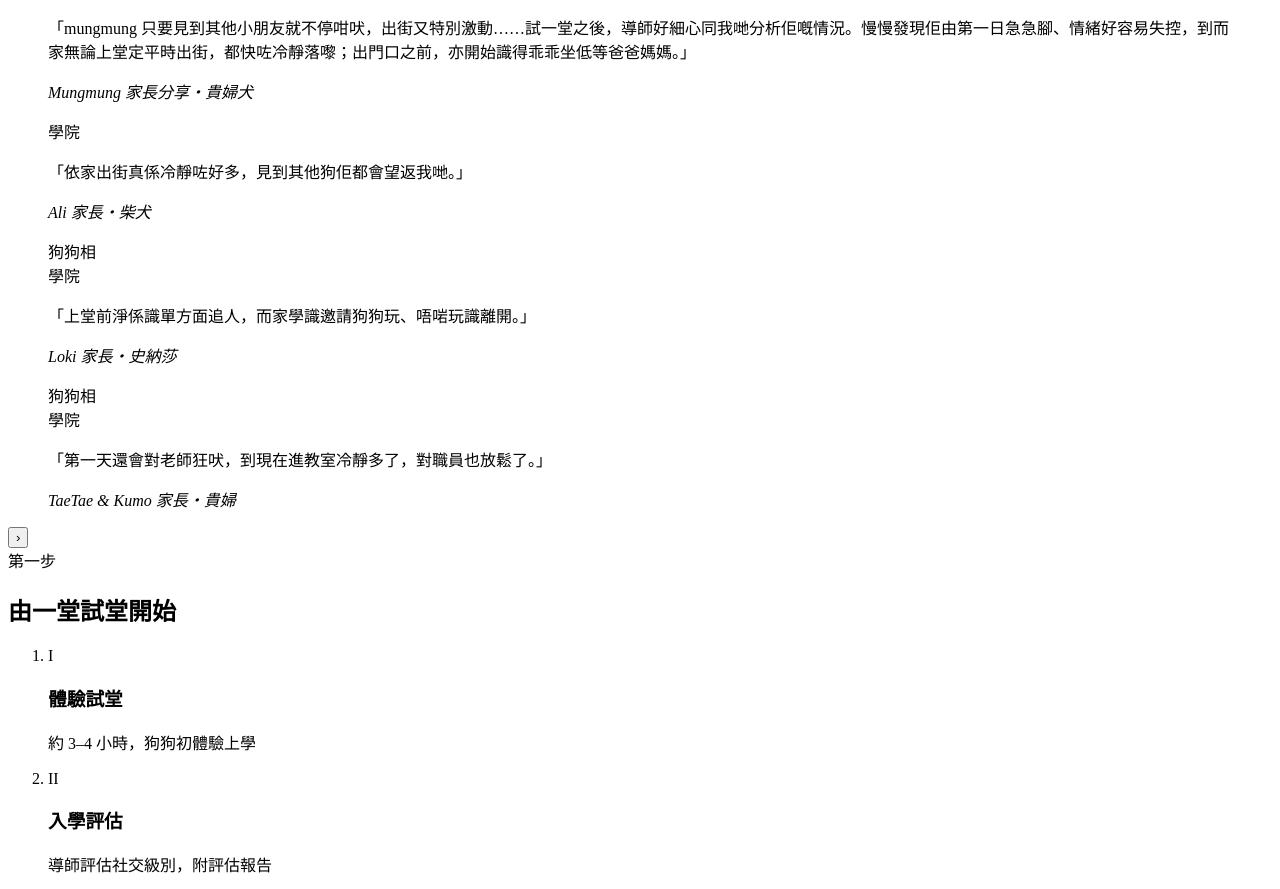
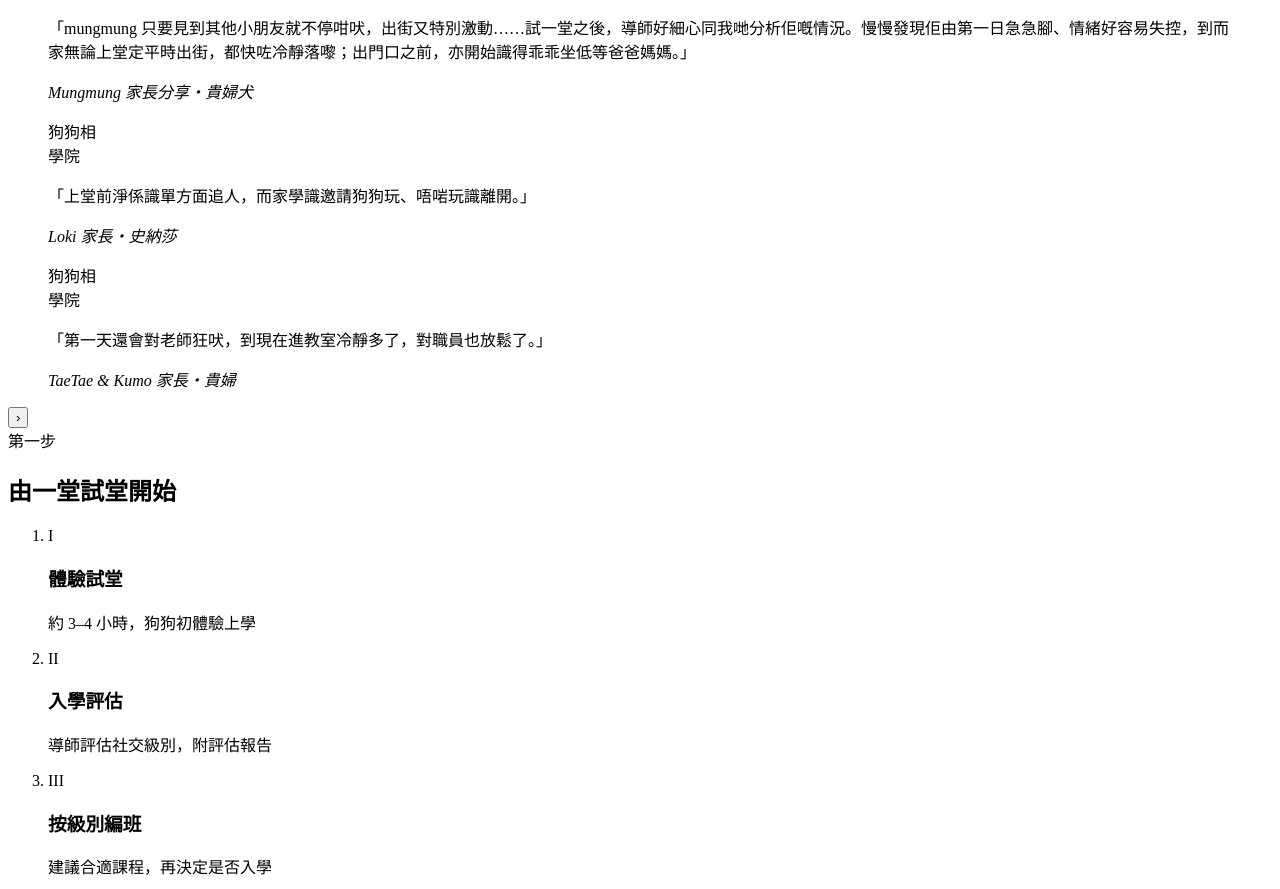
Before and after one commit to Pawradise200/pawradisehk, a plain HTML site: page _src/pages/academy/index.html in a window 1280 px wide. Shown: the part 7678-8567 px from the top of the page. Drawn offline with Linux system fonts and the light colour scheme.

Commit message:
學院頁：拎走 Ali 心聲
Co-Authored-By: Claude Opus 5.5 <noreply@anthropic.com>

```diff
--- a/_src/pages/academy/index.html
+++ b/_src/pages/academy/index.html
@@ -93,7 +93,6 @@
     <div class="hc-carousel"><button class="hc-arrow prev" type="button" aria-label="上一則">‹</button><div class="hc-reviews" tabindex="0">
       <blockquote><div class="hc-rv-ph" data-slot="home-review-1">狗狗相</div><span class="hc-tag">學院</span><p>「上完堂後有明顯進步！我亦從牠的身體語言，清楚了解牠何時放鬆、何時緊張。」</p><cite>Emily・Google 評論</cite></blockquote>
       <blockquote><div class="hc-rv-ph" data-slot="home-review-2">狗狗相</div><span class="hc-tag">學院</span><p>「mungmung 只要見到其他小朋友就不停咁吠，出街又特別激動……試一堂之後，導師好細心同我哋分析佢嘅情況。慢慢發現佢由第一日急急腳、情緒好容易失控，到而家無論上堂定平時出街，都快咗冷靜落嚟；出門口之前，亦開始識得乖乖坐低等爸爸媽媽。」</p><cite>Mungmung 家長分享・貴婦犬</cite></blockquote>
-      <blockquote><span class="hc-tag">學院</span><p>「依家出街真係冷靜咗好多，見到其他狗佢都會望返我哋。」</p><cite>Ali 家長・柴犬</cite></blockquote>
       <blockquote><div class="hc-rv-ph" data-slot="academy-review-4">狗狗相</div><span class="hc-tag">學院</span><p>「上堂前淨係識單方面追人，而家學識邀請狗狗玩、唔啱玩識離開。」</p><cite>Loki 家長・史納莎</cite></blockquote>
       <blockquote><div class="hc-rv-ph" data-slot="academy-review-5">狗狗相</div><span class="hc-tag">學院</span><p>「第一天還會對老師狂吠，到現在進教室冷靜多了，對職員也放鬆了。」</p><cite>TaeTae &amp; Kumo 家長・貴婦</cite></blockquote>
     </div><button class="hc-arrow next" type="button" aria-label="下一則">›</button></div>
```
Also changed, not shown: academy/index.html (+0 -1 lines).
